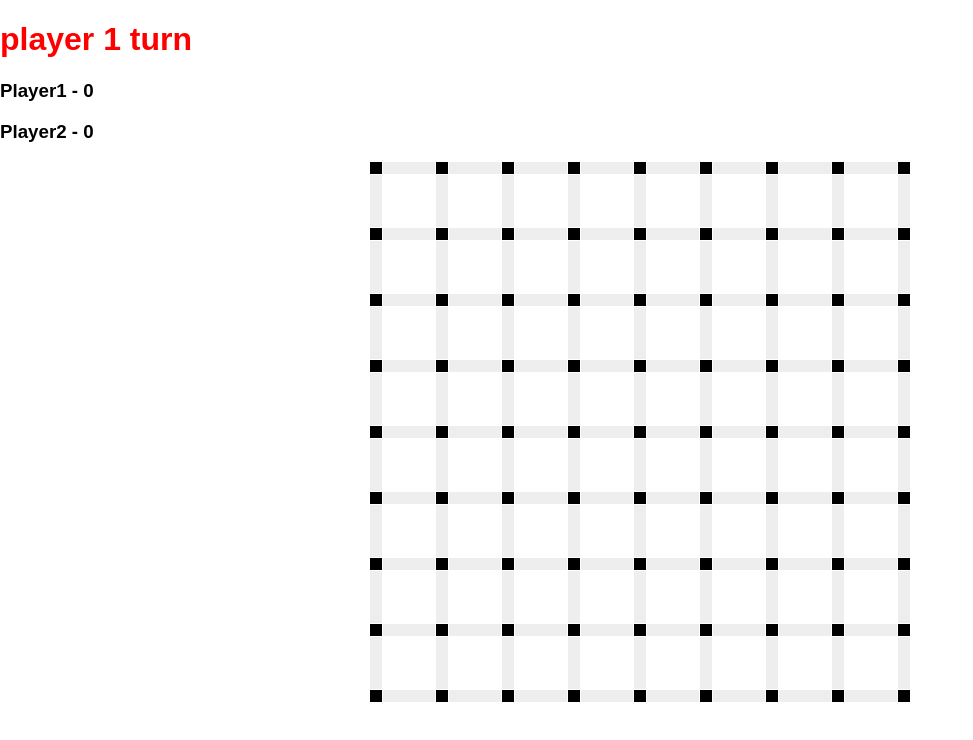
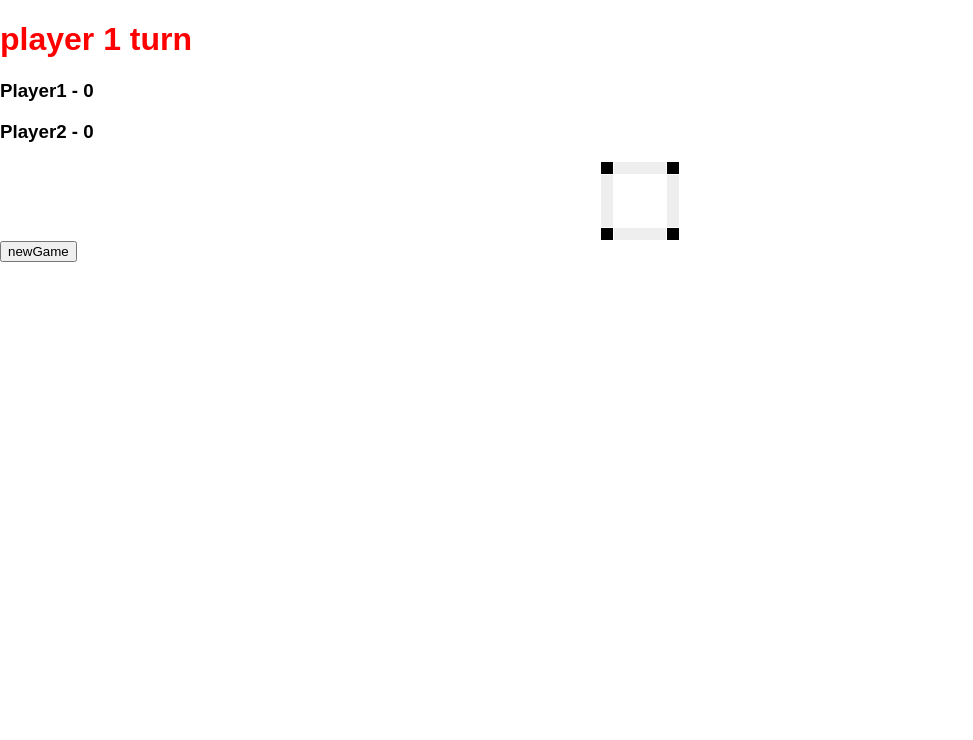
Before and after one commit to vritant24/DotsAndBoxed, a React (Create React App) app: page / in a window 1280 px wide. Shown: the top 740 px of the page, without its empty margins (0-973 px from the left). Built offline with nearby package versions, Linux system fonts and the light colour scheme.

Commit message:
added reset button

```diff
--- a/src/components/DotsAndBoxes.jsx
+++ b/src/components/DotsAndBoxes.jsx
@@ -9,13 +9,29 @@ export default class DotsAndBoxes extends Component {
       numPlayers: 2,
       score: [],
       gridSize: {
-        row: 8,
-        col: 8
+        row: 1,
+        col: 1
       },
       gameOver: false
     };
   }
   componentWillMount() {
+    this.setScores();
+  }
+  reset = () => {
+    this.state = {
+      currentPlayer: 1,
+      numPlayers: 2,
+      score: [],
+      gridSize: {
+        row: 7,
+        col: 8
+      },
+      gameOver: false
+    };
+    this.setScores();
+  }
+  setScores(numplayer) {
     //set up score array for n players
     var score = [];
     for(var i = 0; i < this.state.numPlayers; i++) {
@@ -59,7 +75,7 @@ export default class DotsAndBoxes extends Component {
         </div>
         <Grid gameOver={this.gameOver.bind(this)} nextPlayer={this.nextPlayer.bind(this)}
         incrementScore={this.incrementScore.bind(this)} gridSize={this.state.gridSize}
-        numPlayers={this.state.numPlayers} currentPlayer={this.state.currentPlayer}/>
+        numPlayers={this.state.numPlayers} currentPlayer={this.state.currentPlayer} reset={this.reset}/>
       </div>
     );
   }
--- a/src/components/Grid.jsx
+++ b/src/components/Grid.jsx
@@ -6,18 +6,28 @@ export default class Grid extends Component {
   constructor(props) {
     super(props);
     this.gridSize = props.gridSize;
-    this.numPlayers = this.numPlayers;
+    this.numPlayers = props.numPlayers;
     this.numBoxes = 0;
     this.state = {
       playGrid: this.setUpPlayGrid(),
-      currentPlayer: props.currentPlayer
+      currentPlayer: 1
     };
   }
   componentWillReceiveProps(nextProps) {
+    this.gridSize = nextProps.gridSize;
+    this.numPlayers = nextProps.numPlayers;
     //TODO reset game
     this.setState({
       currentPlayer: nextProps.currentPlayer
     });
+  }
+  reset = () => {
+    this.setState({
+      playGrid: this.setUpPlayGrid(),
+      currentPlayer: 1
+    });
+    this.numBoxes = 0;
+    this.props.reset();
   }
   setUpPlayGrid() {
     var matrix = [];
@@ -199,11 +209,14 @@ export default class Grid extends Component {
     })();
 
     return(
-      <table className="Grid">
-        <tbody>
-          {rows}
-        </tbody>
-      </table>
+      <div>
+        <table className="Grid">
+          <tbody>
+            {rows}
+          </tbody>
+        </table>
+        <button className="Reset" onClick={this.reset}>newGame</button>
+      </div>
     );
   }
 };
```
